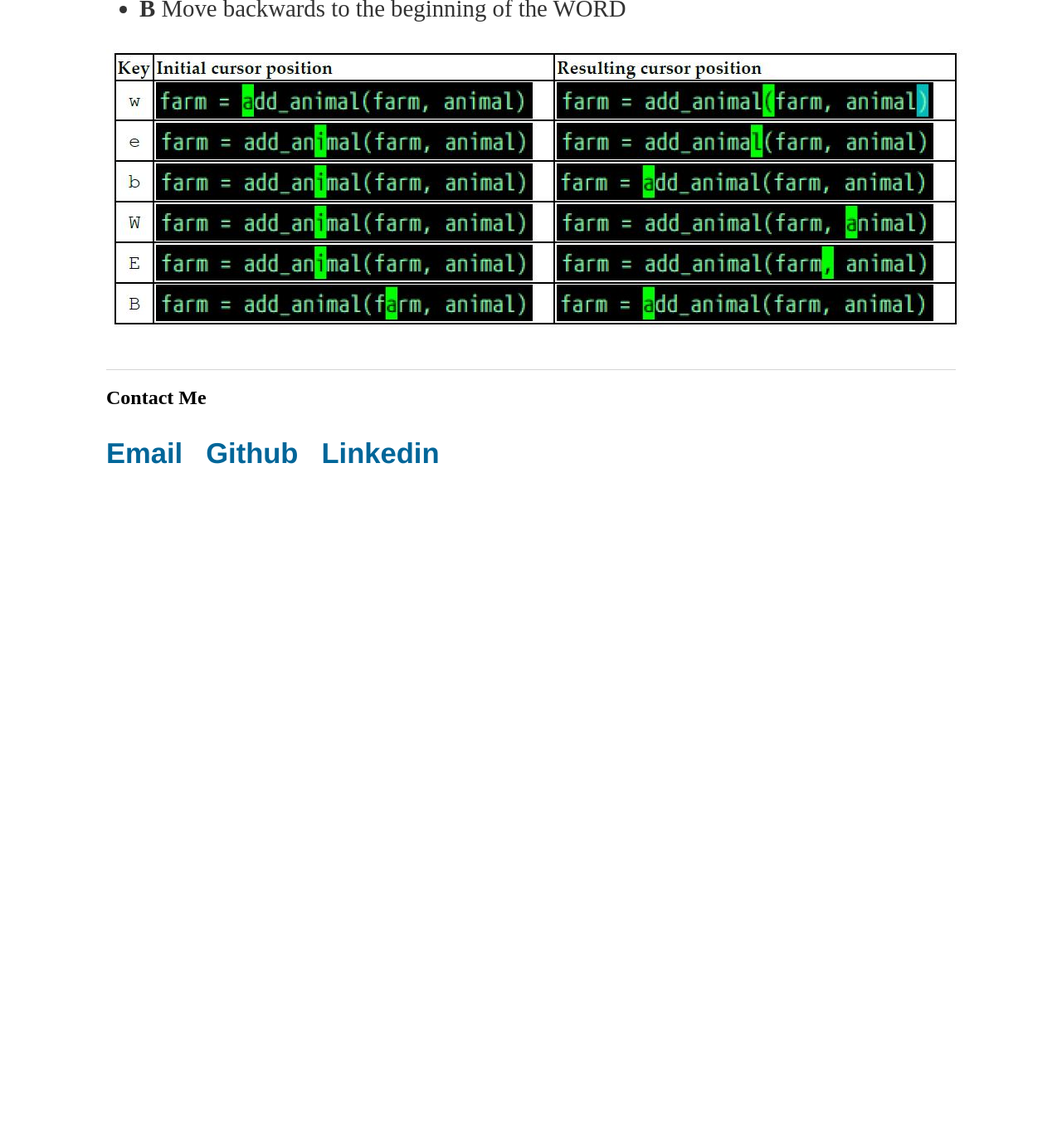
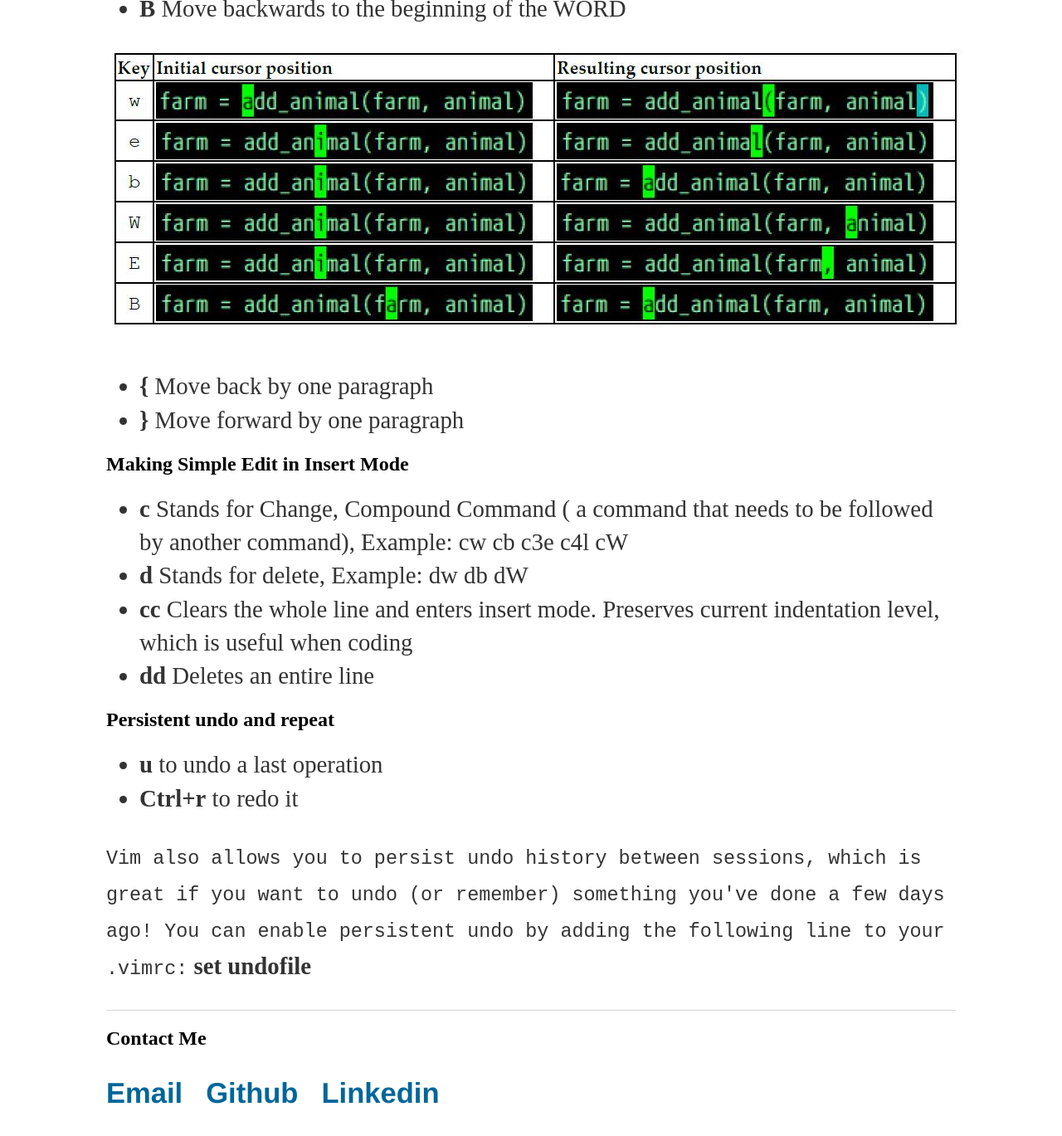
Before and after one commit to satishkarki/firstblog, a Jekyll site: the page built from _posts/2021-05-09-firstpost.md, in a window 1280 px wide and 1400 px high, scrolled down 2589 px. Shown: the top 1369 px of the window at 83% size. Built offline with Jekyll 4.4.1, drawn with Linux system fonts in a browser that asks for light colours; before the commit the page ends 3219 px from its top, so only the background shows below that.

Commit message:
first blog

```diff
--- a/_posts/2021-05-09-firstpost.md
+++ b/_posts/2021-05-09-firstpost.md
@@ -60,3 +60,19 @@ I am not gonna talk about the .vimrc files. It is a different world. It is the c
 * **B** Move backwards to the beginning of the WORD
 
 ![Navigation](/assets/firstblog/navigation.jpg)
+
+* **{** Move back by one paragraph
+* **}** Move forward by one paragraph
+
+## Making Simple Edit in Insert Mode
+* **c** Stands for Change, Compound Command ( a command that needs to be followed by another command), Example: cw cb c3e c4l cW
+* **d** Stands for delete, Example: dw db dW
+* **cc** Clears the whole line and enters insert mode. Preserves current indentation level, which is
+useful when coding
+* **dd** Deletes an entire line
+
+## Persistent undo and repeat
+* **u** to undo a last operation
+* **Ctrl+r** to redo it
+
+`Vim also allows you to persist undo history between sessions, which is great if you want to undo (or remember) something you've done a few days ago! You can enable persistent undo by adding the following line to your .vimrc:` **set undofile**
```
